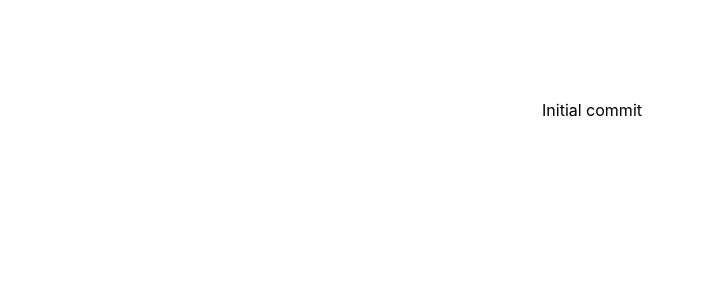
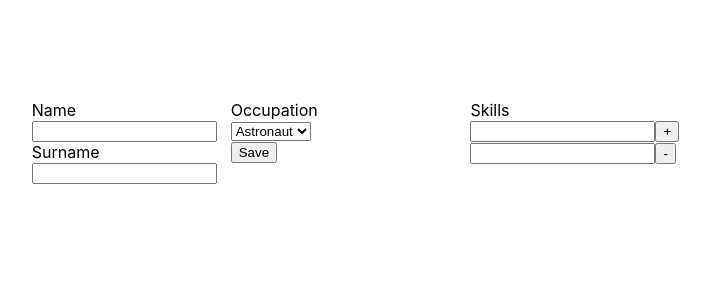
Before and after one commit to ChetanSapa/tabs, a React (Create React App) app: page / in a window 1280 px wide. Shown: the top 300 px of the page, without its empty margins (48-758 px from the left). Built offline with nearby package versions, Linux system fonts and the light colour scheme.

Commit message:
Draft. PersonalInfoComponent & SkillsComponent

```diff
--- a/package.json
+++ b/package.json
@@ -10,6 +10,7 @@
     "@types/node": "^12.0.0",
     "@types/react": "^17.0.0",
     "@types/react-dom": "^17.0.0",
+    "formik": "^2.2.9",
     "react": "^17.0.2",
     "react-dom": "^17.0.2",
     "react-scripts": "4.0.3",
--- a/src/App.tsx
+++ b/src/App.tsx
@@ -1,12 +1,85 @@
 import React, {useState} from 'react';
 import './App.css';
 
+const initialState = [{
+    code: "PRESIDENT",
+    name: "President"
+}, {
+    code: "PHILANTHROPIST",
+    name: "Bill Gates"
+}, {
+    code: "ASTRONAUT",
+    name: "Astronaut"
+}, {
+    code: "JOCKEY",
+    name: "Jockey"
+}]
+
+
 function App() {
     return (
-        <div style={{display: 'flex', justifyContent: 'center',  marginTop: '100px'}}>
-           Initial commit
+        <div style={{
+            display: 'flex',
+            flexDirection: "row",
+            justifyContent: 'space-around',
+            marginTop: '100px',
+            width: '800px'
+        }}>
+            <PersonalInfoComponent/>
+            <SkillsComponent/>
         </div>
     );
 }
 
+const PersonalInfoComponent = () => {
+    return (
+        <div style={{ display: 'flex',
+            flexDirection: "row",
+            justifyContent: 'space-around',
+            width: '300px'}}>
+            <div>
+                <div>
+                    <div>Name</div>
+                    <input type="text"/>
+                </div>
+                <div>
+                    <div>Surname</div>
+                    <input type="text"/>
+                </div>
+            </div>
+            <div>
+                <div>
+                    <div>Occupation</div>
+                    <select value={'ASTRONAUT'} onChange={() => {
+                    }}>
+                        <option value="PRESIDENT">President</option>
+                        <option value="PHILANTHROPIST">Bill Gates</option>
+                        <option value="ASTRONAUT">Astronaut</option>
+                        <option value="JOCKEY">Jockey</option>
+                    </select>
+                </div>
+                <button onClick={() => {
+                }}>Save
+                </button>
+            </div>
+        </div>
+    )
+}
+
+const SkillsComponent = () => {
+    return (
+        <div>
+            <div>
+                <div>Skills</div>
+                <input type="text"/>
+                <button> + </button>
+            </div>
+            <div>
+                <input type="text"/>
+                <button> - </button>
+            </div>
+        </div>
+    )
+}
+
 export default App;
```
Also changed, not shown: 1 other file (tests, documents, lock files or other folders).
